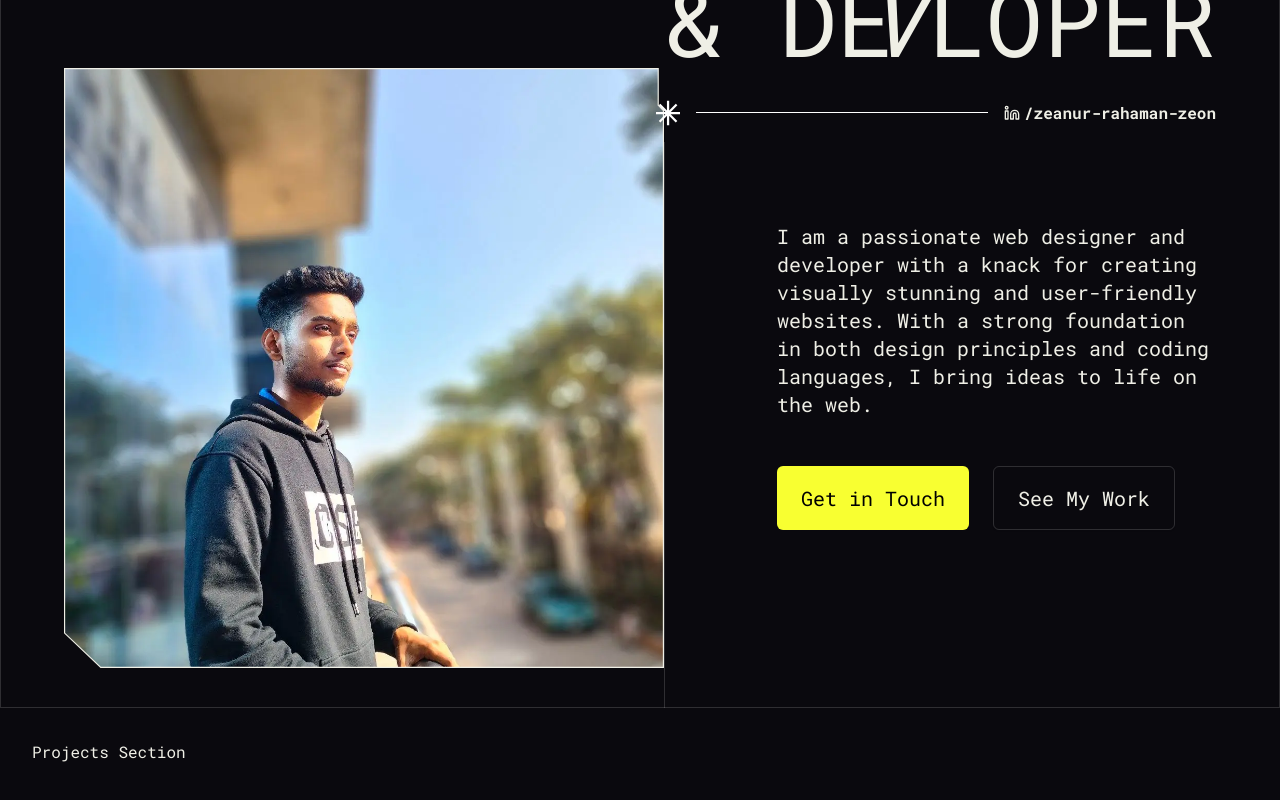
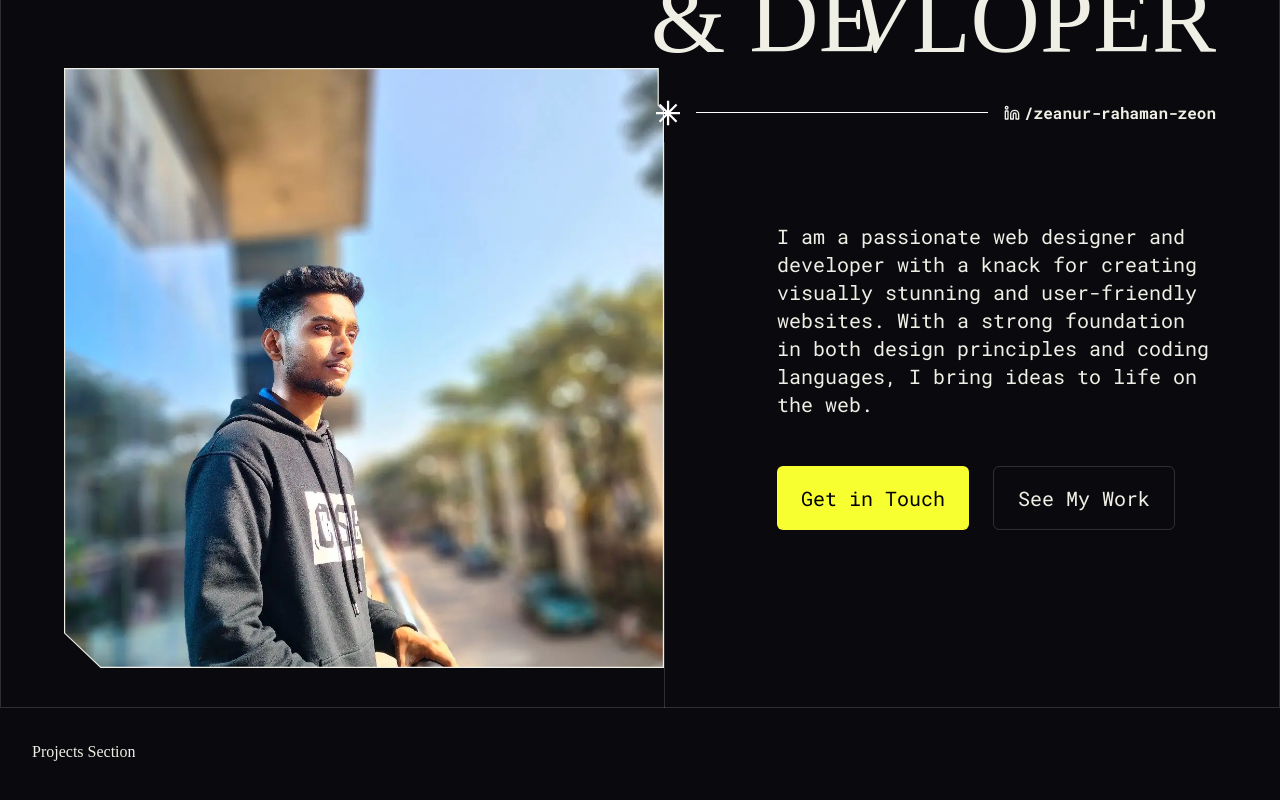
Before and after one commit to md-zeon/zeanurrahamanzeon, a Next.js app: page / in a window 1280 px wide. Shown: the part 316-1116 px from the top of the page. Built offline with nearby package versions, Linux system fonts and the light colour scheme.

Commit message:
Fixed font not supporting problem

```diff
--- a/app/globals.css
+++ b/app/globals.css
@@ -5,7 +5,7 @@
 
 @theme inline {
 	--font-roboto-mono: "Roboto Mono", monospace;
-	--font-primary: "Brockmann", "Roboto Mono", monospace;
+	--font-primary: "Brockman", "Brockman Fallback";
 	--color-background: var(--background);
 	--color-foreground: var(--foreground);
 	--font-sans: var(--font-geist-sans);
--- a/app/layout.tsx
+++ b/app/layout.tsx
@@ -23,16 +23,11 @@ export const robotoMono = Roboto_Mono({
 })
 
 export const Brockman = localFont({
+  src: './fonts/BrockmannVF.ttf',
   variable: '--font-primary',
-  src: [
-    {
-      path: '../public/fonts/brockmann-medium.woff',
-      weight: '500',
-      style: 'medium',
-    }
-  ],
+  weight: '500',
+  display: 'swap',
 });
-
 
 export default function RootLayout({
   children,
@@ -41,7 +36,7 @@ export default function RootLayout({
 }>) {
   return (
     <html lang="en" suppressHydrationWarning={true}>
-      <body className={`bg-[#0A090E] ${Brockman.className} ${robotoMono.className} antialiased`}>
+      <body className={`bg-[#0A090E] ${Brockman.variable} ${robotoMono.variable} antialiased`}>
         {children}
         <Footer />
       </body>
--- a/components/sections/Projects.tsx
+++ b/components/sections/Projects.tsx
@@ -1,7 +1,7 @@
 const Projects = () => {
     return (
         <section className="px-8 min-h-screen max-w-[1440px] mx-auto">
-            <h2>Projects Section</h2>
+            <h2 className="font-primary">Projects Section</h2>
         </section>
     )
 }
```
Also changed, not shown: app/fonts/BrockmannVF.ttf (renamed from public/fonts/BrockmannVF.ttf), app/fonts/brockmann-medium.woff (renamed from public/fonts/brockmann-medium.woff).
